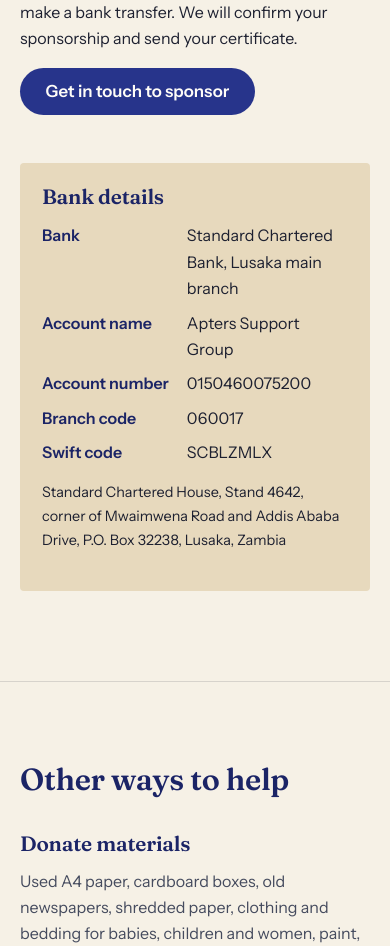
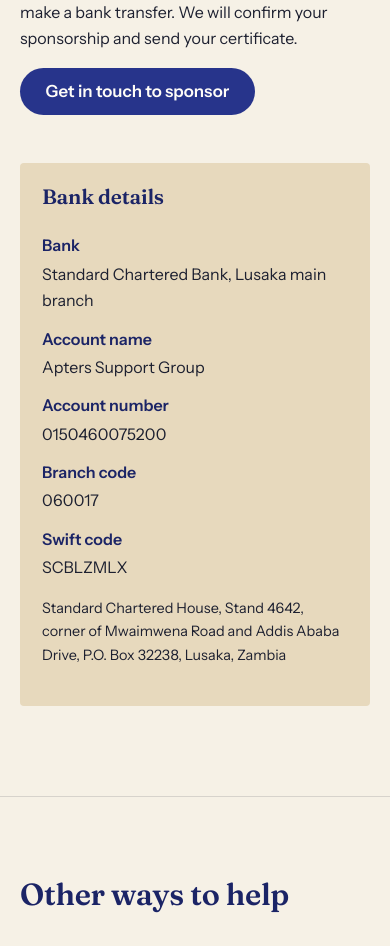
Before and after one commit to TapDancingKeyBoard/apters-website, a PHP site: page / in a window 390 px wide. Shown: the part 5538-6484 px from the top of the page. Run offline with PHP 8.4, Linux system fonts and the light colour scheme.

Commit message:
Fix mobile overflow in bank details and grids
Co-Authored-By: Claude Haiku 5.5 <noreply@anthropic.com>

```diff
--- a/site/assets/css/styles.css
+++ b/site/assets/css/styles.css
@@ -128,7 +128,9 @@ figcaption { font-size: 0.92rem; color: var(--ink-soft); margin-top: 10px; }
 .sponsor h2 { margin-bottom: 0.6em; }
 .kraft { background: var(--kraft); border-radius: 4px; padding: 30px 30px 26px; color: var(--ink); }
 .kraft h3 { margin-bottom: 14px; }
-.kraft dl { display: grid; grid-template-columns: max-content 1fr; gap: 8px 18px; margin: 0 0 16px; }
+.kraft dl { display: grid; grid-template-columns: max-content minmax(0, 1fr); gap: 8px 18px; margin: 0 0 16px; }
+.kraft dd, .details dd { overflow-wrap: anywhere; }
+.wrap > * { min-width: 0; }
 .kraft dt { font-weight: 600; color: var(--blue-deep); }
 .kraft dd { margin: 0; }
 .kraft .small { color: var(--ink); }
@@ -201,7 +203,7 @@ figcaption { font-size: 0.92rem; color: var(--ink-soft); margin-top: 10px; }
   .stitch-steps { grid-template-columns: 1fr; gap: 26px; }
   .stitch-steps::before { display: none; }
   .stitch-steps li { padding-left: 0; }
-  .hero-grid, .about, .sponsor-grid, .events-grid, .shop-grid, .recognition, .contact-grid { grid-template-columns: 1fr; }
+  .hero-grid, .about, .sponsor-grid, .events-grid, .shop-grid, .recognition, .contact-grid { grid-template-columns: minmax(0, 1fr); }
   .help-grid { grid-template-columns: 1fr; }
 }
 @media (max-width: 600px) {
@@ -212,7 +214,9 @@ figcaption { font-size: 0.92rem; color: var(--ink-soft); margin-top: 10px; }
   .labels a { flex-direction: column; gap: 6px; }
   .team-grid { grid-template-columns: repeat(2, 1fr); gap: 28px 16px; }
   .kraft, .form { padding: 22px; }
-  .details { grid-template-columns: 1fr; gap: 4px; }
+  .details { grid-template-columns: minmax(0, 1fr); gap: 4px; }
+  .kraft dl { grid-template-columns: minmax(0, 1fr); gap: 2px; }
+  .kraft dt { margin-top: 10px; }
   .details dt { margin-top: 10px; }
 }
 @media (prefers-reduced-motion: reduce) {
--- a/site/index.html
+++ b/site/index.html
@@ -6,7 +6,7 @@
   <title>APTERS Zambia · Appropriate Paper Technology</title>
   <meta name="description" content="APTERS, a Lusaka non-profit, makes low-cost mobility devices for children with disabilities from recycled paper. Request a device, sponsor one, or help.">
   <link rel="icon" href="assets/img/logo.jpg">
-  <link rel="stylesheet" href="assets/css/styles.css?v=2">
+  <link rel="stylesheet" href="assets/css/styles.css?v=3">
 </head>
 <body>
 
```
